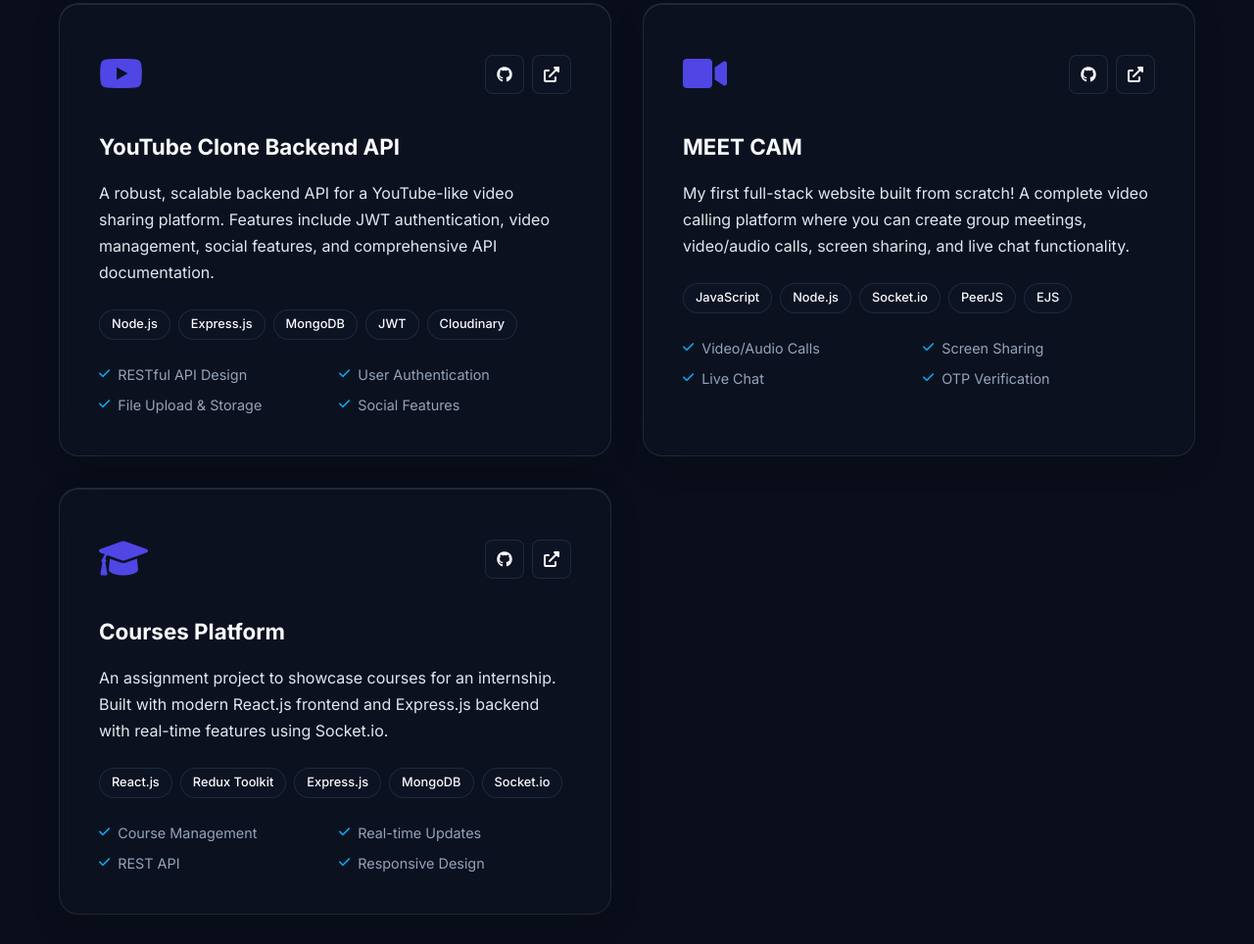
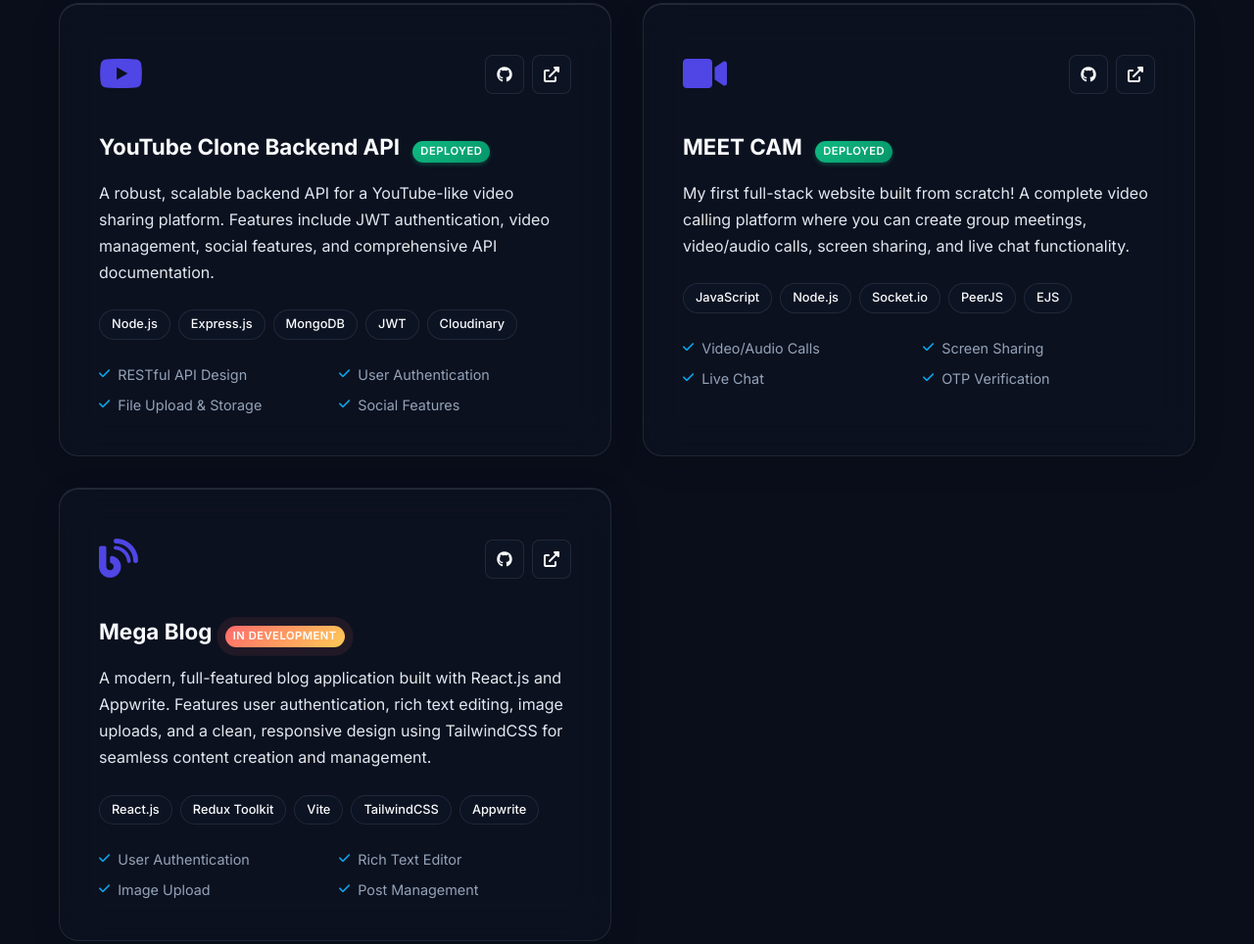
Before and after one commit to SayanBanerjee-007/portfolio, a plain HTML site: page index.html in a window 1280 px wide. Shown: the part 2696-3660 px from the top of the page at 98% size. Drawn offline with Linux system fonts and the light colour scheme.

Commit message:
feat: Enhance portfolio with theme toggle, mobile navigation, and new projects
- Added theme management functionality with local storage support.
- Implemented mobile navigation toggle for better user experience.
- Introduced smooth scrolling for navigation links.
- Added intersection observer for animations on scroll.
- Created a particle effect on mouse move for visual appeal.
- Developed a notification system for user feedback.
- Updated project details and links, including new projects and their statuses.
- Added a web manifest for PWA support.
- Included performance optimizations and accessibility improvements.

```diff
--- a/style.css
+++ b/css/style.css
@@ -1102,6 +1102,48 @@
 	font-size: 0.8rem;
 }
 
+/* Development Tag */
+.dev-tag {
+	display: inline-block;
+	background: linear-gradient(135deg, #ff6b6b, #feca57);
+	color: white;
+	padding: 2px 8px;
+	border-radius: 12px;
+	font-size: 0.7rem;
+	font-weight: 600;
+	text-transform: uppercase;
+	letter-spacing: 0.5px;
+	margin-left: 0.5rem;
+	animation: pulse 2s infinite;
+}
+
+/* Deployed Tag */
+.deployed-tag {
+	display: inline-block;
+	background: linear-gradient(135deg, #10b981, #059669);
+	color: white;
+	padding: 2px 8px;
+	border-radius: 12px;
+	font-size: 0.7rem;
+	font-weight: 600;
+	text-transform: uppercase;
+	letter-spacing: 0.5px;
+	margin-left: 0.5rem;
+	box-shadow: 0 2px 4px rgba(16, 185, 129, 0.3);
+}
+
+@keyframes pulse {
+	0% {
+		box-shadow: 0 0 0 0 rgba(255, 107, 107, 0.7);
+	}
+	70% {
+		box-shadow: 0 0 0 10px rgba(255, 107, 107, 0);
+	}
+	100% {
+		box-shadow: 0 0 0 0 rgba(255, 107, 107, 0);
+	}
+}
+
 /* Resume Section */
 .resume-content {
 	display: flex;
--- a/index.html
+++ b/index.html
@@ -5,7 +5,15 @@
     <meta charset="UTF-8">
     <meta name="viewport" content="width=device-width, initial-scale=1.0">
     <title>Sayan Banerjee - Full Stack Developer</title>
-    <link rel="stylesheet" href="style.css">
+
+    <!-- Favicon -->
+    <link rel="icon" type="image/svg+xml" href="assets/icons/favicon.svg">
+    <link rel="icon" type="image/png" sizes="32x32" href="assets/icons/favicon-32x32.png">
+    <link rel="icon" type="image/png" sizes="16x16" href="assets/icons/favicon-16x16.png">
+    <link rel="apple-touch-icon" sizes="180x180" href="assets/icons/apple-touch-icon.png">
+    <link rel="manifest" href="site.webmanifest">
+
+    <link rel="stylesheet" href="css/style.css">
     <link rel="preconnect" href="https://fonts.googleapis.com">
     <link rel="preconnect" href="https://fonts.gstatic.com" crossorigin>
     <link href="https://fonts.googleapis.com/css2?family=Inter:wght@300;400;500;600;700&display=swap" rel="stylesheet">
@@ -260,13 +268,14 @@
                                 class="project-link">
                                 <i class="fab fa-github"></i>
                             </a>
-                            <a href="#" class="project-link">
+                            <a href="https://youtube-clone-backend-api.onrender.com/api-docs" target="_blank"
+                                class="project-link">
                                 <i class="fas fa-external-link-alt"></i>
                             </a>
                         </div>
                     </div>
                     <div class="project-content">
-                        <h3>YouTube Clone Backend API</h3>
+                        <h3>YouTube Clone Backend API <span class="deployed-tag">Deployed</span></h3>
                         <p>
                             A robust, scalable backend API for a YouTube-like video sharing platform.
                             Features include JWT authentication, video management, social features,
@@ -305,7 +314,7 @@
                         </div>
                     </div>
                     <div class="project-content">
-                        <h3>MEET CAM</h3>
+                        <h3>MEET CAM <span class="deployed-tag">Deployed</span></h3>
                         <p>
                             My first full-stack website built from scratch! A complete video calling
                             platform where you can create group meetings, video/audio calls,
@@ -327,14 +336,15 @@
                     </div>
                 </div>
 
-                <!-- Courses Platform -->
+                <!-- Mega Blog -->
                 <div class="project-card glass">
                     <div class="project-header">
                         <div class="project-icon">
-                            <i class="fas fa-graduation-cap"></i>
+                            <i class="fas fa-blog"></i>
                         </div>
                         <div class="project-links">
-                            <a href="https://github.com/SayanBanerjee-007/Courses" target="_blank" class="project-link">
+                            <a href="https://github.com/SayanBanerjee-007/Mega_Blog" target="_blank"
+                                class="project-link">
                                 <i class="fab fa-github"></i>
                             </a>
                             <a href="#" class="project-link">
@@ -343,24 +353,24 @@
                         </div>
                     </div>
                     <div class="project-content">
-                        <h3>Courses Platform</h3>
+                        <h3>Mega Blog <span class="dev-tag">In Development</span></h3>
                         <p>
-                            An assignment project to showcase courses for an internship.
-                            Built with modern React.js frontend and Express.js backend
-                            with real-time features using Socket.io.
+                            A modern, full-featured blog application built with React.js and Appwrite.
+                            Features user authentication, rich text editing, image uploads, and a clean,
+                            responsive design using TailwindCSS for seamless content creation and management.
                         </p>
                         <div class="project-tech">
                             <span class="tech-tag">React.js</span>
                             <span class="tech-tag">Redux Toolkit</span>
-                            <span class="tech-tag">Express.js</span>
-                            <span class="tech-tag">MongoDB</span>
-                            <span class="tech-tag">Socket.io</span>
+                            <span class="tech-tag">Vite</span>
+                            <span class="tech-tag">TailwindCSS</span>
+                            <span class="tech-tag">Appwrite</span>
                         </div>
                         <div class="project-features">
-                            <span class="feature"><i class="fas fa-check"></i> Course Management</span>
-                            <span class="feature"><i class="fas fa-check"></i> Real-time Updates</span>
-                            <span class="feature"><i class="fas fa-check"></i> REST API</span>
-                            <span class="feature"><i class="fas fa-check"></i> Responsive Design</span>
+                            <span class="feature"><i class="fas fa-check"></i> User Authentication</span>
+                            <span class="feature"><i class="fas fa-check"></i> Rich Text Editor</span>
+                            <span class="feature"><i class="fas fa-check"></i> Image Upload</span>
+                            <span class="feature"><i class="fas fa-check"></i> Post Management</span>
                         </div>
                     </div>
                 </div>
@@ -519,7 +529,7 @@
         </div>
     </footer>
 
-    <script src="script.js"></script>
+    <script src="js/script.js"></script>
 </body>
 
 </html>
```
Also changed, not shown: assets/icons/icon-template.html (added, +51 -0 lines), assets/icons/favicon.svg (added), js/script.js (renamed from script.js), site.webmanifest (added), 2 other files.
